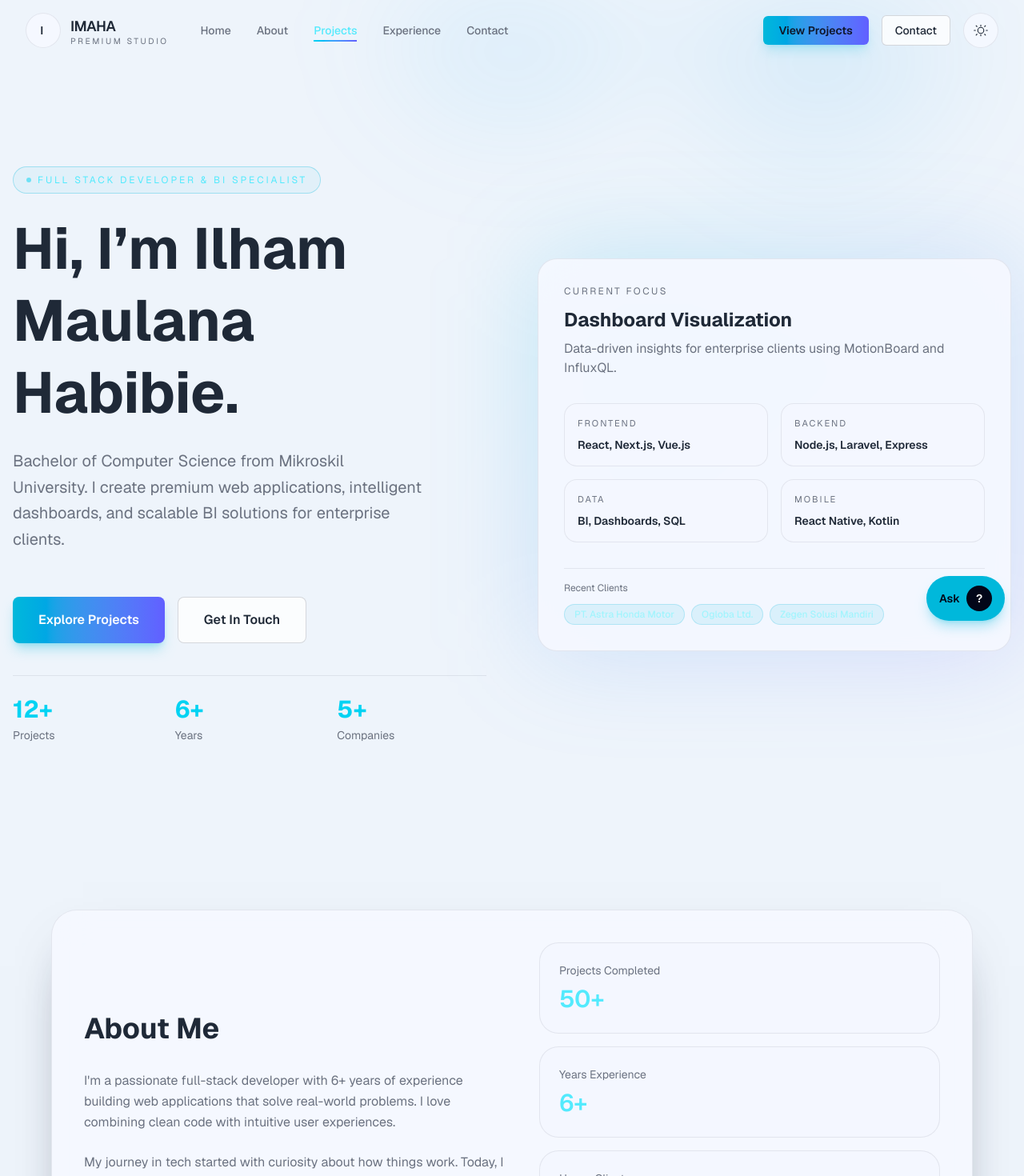
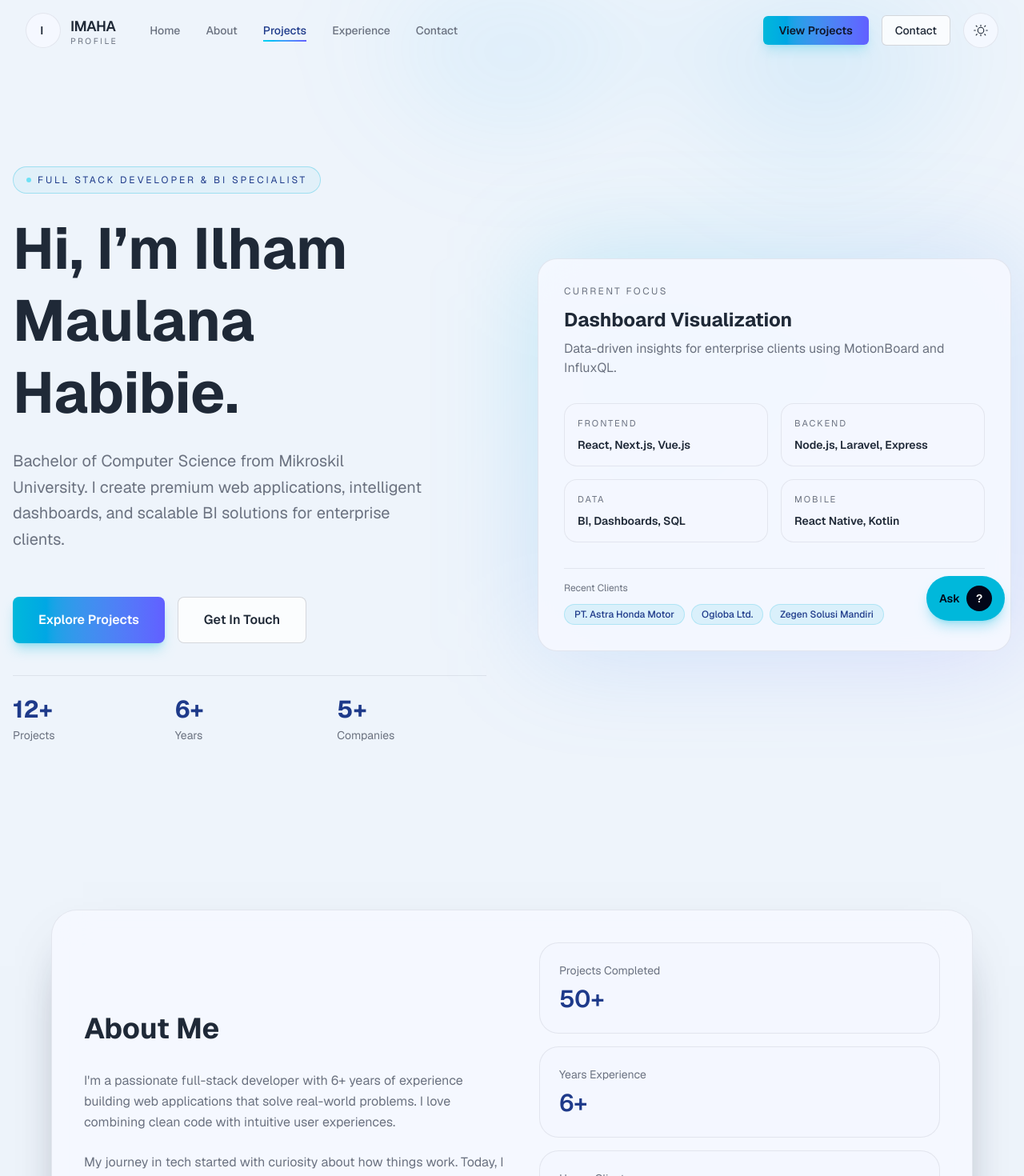
Before and after one commit to imaha7/imaha7-profile, a Next.js app: page / in a window 1280 px wide. Shown: the top 1470 px of the page at 80% size. Built offline with nearby package versions, Linux system fonts and the light colour scheme.

Commit message:
Adjust font color light mode and title navbar text

```diff
--- a/app/globals.css
+++ b/app/globals.css
@@ -9,6 +9,7 @@
   --outline-border: rgba(255, 255, 255, 0.12);
   --muted: #94a3b8;
   --accent: #38bdf8;
+  --brand-text: #38bdf8;
 }
 
 html[data-theme="light"] {
@@ -20,6 +21,7 @@ html[data-theme="light"] {
   --outline-border: rgba(15, 23, 42, 0.16);
   --muted: #6b7280;
   --accent: #2c7fb8;
+  --brand-text: #1e3a8a; /* darker blue for better contrast in light mode */
 }
 
 @theme inline {
--- a/app/page.tsx
+++ b/app/page.tsx
@@ -378,7 +378,7 @@ export default function Home() {
               </div>
               <div className="flex flex-col leading-none">
                 <span className="text-lg font-semibold tracking-tight text-[var(--foreground)]">IMAHA</span>
-                <span className="text-[0.65rem] uppercase tracking-[0.24em] text-[var(--muted)]">Premium Studio</span>
+                <span className="text-[0.65rem] uppercase tracking-[0.24em] text-[var(--muted)]">Profile</span>
               </div>
             </a>
             <div className="hidden lg:flex items-center gap-8 ml-6">
@@ -389,7 +389,7 @@ export default function Home() {
                     setActiveSection(item.id);
                     document.getElementById(item.id)?.scrollIntoView({ behavior: 'smooth', block: 'start' });
                   }}
-                  className={`relative text-sm font-medium transition-all duration-300 py-1 ${activeSection === item.id ? 'text-cyan-300' : 'text-[var(--muted)] hover:text-[var(--foreground)]'}`}
+                  className={`relative text-sm font-medium transition-all duration-300 py-1 ${activeSection === item.id ? 'text-[var(--brand-text)]' : 'text-[var(--muted)] hover:text-[var(--foreground)]'}`}
                 >
                   {item.label}
                   <span className={`absolute left-0 bottom-0 h-0.5 bg-gradient-to-r from-cyan-400 to-indigo-500 transition-all duration-300 ${activeSection === item.id ? 'w-full' : 'w-0 group-hover:w-full'}`} />
@@ -456,7 +456,7 @@ export default function Home() {
                   document.getElementById(item.id)?.scrollIntoView({ behavior: 'smooth', block: 'start' });
                 }}
                 className={`w-full rounded-xl px-4 py-3 text-left text-sm font-medium transition ${
-                  activeSection === item.id ? 'bg-cyan-500/10 text-cyan-200' : 'text-[var(--foreground)] hover:bg-[var(--surface)]'
+                  activeSection === item.id ? 'bg-cyan-500/10 text-[var(--brand-text)]' : 'text-[var(--foreground)] hover:bg-[var(--surface)]'
                 }`}
               >
                 {item.label}
@@ -472,7 +472,7 @@ export default function Home() {
             <div className="grid gap-16 lg:grid-cols-2 items-center">
               <div className="space-y-10">
                 <div className="space-y-6">
-                  <div className="inline-flex items-center gap-2 rounded-full border border-cyan-500/30 bg-cyan-500/5 px-4 py-2 text-xs uppercase tracking-[0.24em] text-cyan-300">
+                  <div className="inline-flex items-center gap-2 rounded-full border border-cyan-500/30 bg-cyan-500/5 px-4 py-2 text-xs uppercase tracking-[0.24em] text-[var(--brand-text)]">
                     <span className="h-1.5 w-1.5 rounded-full bg-cyan-400 animate-pulse" />
                     Full Stack Developer & BI Specialist
                   </div>
@@ -506,7 +506,7 @@ export default function Home() {
                     { num: '5+', label: 'Companies' },
                   ].map((stat) => (
                     <div key={stat.label}>
-                      <div className="text-3xl font-bold text-cyan-400">{stat.num}</div>
+                      <div className="text-3xl font-bold text-[var(--brand-text)]">{stat.num}</div>
                       <div className="text-sm text-[var(--muted)] mt-1">{stat.label}</div>
                     </div>
                   ))}
@@ -539,7 +539,7 @@ export default function Home() {
                       <p className="text-xs text-[var(--muted)] mb-3">Recent Clients</p>
                       <div className="flex flex-wrap gap-2">
                         {['PT. Astra Honda Motor', 'Ogloba Ltd.', 'Zegen Solusi Mandiri'].map((client) => (
-                          <span key={client} className="inline-flex items-center px-3 py-1 rounded-full text-xs font-medium bg-cyan-500/10 text-cyan-200 border border-cyan-500/20">
+                          <span key={client} className="inline-flex items-center px-3 py-1 rounded-full text-xs font-medium bg-cyan-500/10 text-[var(--brand-text)] border border-cyan-500/20">
                             {client}
                           </span>
                         ))}
@@ -576,7 +576,7 @@ export default function Home() {
                 ].map((stat) => (
                   <div key={stat.label} className="rounded-3xl border border-[var(--surface-border)] bg-[var(--surface)] p-6">
                     <div className="text-sm text-[var(--muted)]">{stat.label}</div>
-                    <div className="mt-2 text-3xl font-semibold text-cyan-300">{stat.value}</div>
+                    <div className="mt-2 text-3xl font-semibold text-[var(--brand-text)]">{stat.value}</div>
                   </div>
                 ))}
               </div>
@@ -590,7 +590,7 @@ export default function Home() {
             <div className="grid gap-8 md:grid-cols-3">
               {skills.map((skillGroup) => (
                 <div key={skillGroup.category} className="rounded-3xl border border-[var(--surface-border)] bg-[var(--surface)] p-6 transition hover:border-cyan-400/50">
-                  <h3 className="mb-4 text-xl font-semibold text-cyan-300">{skillGroup.category}</h3>
+                  <h3 className="mb-4 text-xl font-semibold text-[var(--brand-text)]">{skillGroup.category}</h3>
                   <div className="space-y-3">
                     {skillGroup.items.map((item) => (
                       <div key={item} className="flex items-center gap-3 text-[var(--muted)]">
@@ -628,7 +628,7 @@ export default function Home() {
                     {project.skills && project.skills.length > 0 && (
                       <div className="flex flex-wrap gap-2">
                         {project.skills.map((s) => (
-                          <span key={s} className="rounded-full bg-cyan-500/12 px-3 py-1 text-xs font-medium text-cyan-200">
+                          <span key={s} className="rounded-full bg-cyan-500/12 px-3 py-1 text-xs font-medium text-[var(--brand-text)]">
                             {s}
                           </span>
                         ))}
@@ -649,7 +649,7 @@ export default function Home() {
                 <div key={exp.role} className="relative overflow-hidden rounded-[1.5rem] border border-[var(--surface-border)] bg-[var(--surface)] p-6 shadow-[0_20px_80px_-45px_rgba(14,165,233,0.4)]">
                   <div className="absolute top-6 left-0 h-20 w-1 rounded-tr-full rounded-br-full bg-gradient-to-b from-cyan-400 to-transparent" />
                   <div className="ml-6">
-                    <h3 className="text-xl font-semibold text-cyan-300">{exp.role}</h3>
+                    <h3 className="text-xl font-semibold text-[var(--brand-text)]">{exp.role}</h3>
                     <p className="text-sm text-[var(--muted)] mt-1">{exp.company}</p>
                     <p className="text-xs text-[var(--muted)] mt-2">{exp.period}</p>
                     {exp.details ? (
@@ -683,11 +683,11 @@ export default function Home() {
               >
                 Email Me
               </a>
-              <a
+                <a
                 href="https://www.linkedin.com/in/imaha7"
                 target="_blank"
                 rel="noopener noreferrer"
-                className="rounded-full border border-cyan-400/50 px-8 py-3 text-sm font-semibold text-cyan-200 transition hover:bg-cyan-400/10"
+                className="rounded-full border border-cyan-400/50 px-8 py-3 text-sm font-semibold text-[var(--brand-text)] transition hover:bg-cyan-400/10"
               >
                 LinkedIn
               </a>
@@ -695,7 +695,7 @@ export default function Home() {
                 href="https://github.com/imaha7"
                 target="_blank"
                 rel="noopener noreferrer"
-                className="rounded-full border border-cyan-400/50 px-8 py-3 text-sm font-semibold text-cyan-200 transition hover:bg-cyan-400/10"
+                className="rounded-full border border-cyan-400/50 px-8 py-3 text-sm font-semibold text-[var(--brand-text)] transition hover:bg-cyan-400/10"
               >
                 GitHub
               </a>
@@ -708,13 +708,13 @@ export default function Home() {
         <div className="mx-auto max-w-6xl px-4 py-14 sm:px-6 lg:px-8">
           <div className="grid gap-10 lg:grid-cols-[1.4fr_0.9fr] items-start">
             <div>
-              <p className="text-sm uppercase tracking-[0.32em] text-cyan-400">Let's collaborate</p>
+              <p className="text-sm uppercase tracking-[0.32em] text-[var(--brand-text)]">Let's collaborate</p>
               <h2 className="mt-4 text-3xl font-semibold text-[var(--foreground)]">Powerful solutions with premium delivery.</h2>
               <p className="mt-4 max-w-xl text-[var(--muted)]">Available for BI, dashboard, and web application projects. Send an email to start a clear, fast conversation about your next digital product.</p>
             </div>
             <div className="rounded-3xl border border-[var(--surface-border)] bg-[var(--surface)] p-6">
               <p className="text-xs uppercase tracking-[0.24em] text-[var(--muted)]">Email</p>
-              <a href="mailto:ilham.maulana.07.0698@gmail.com" className="mt-3 block text-lg font-semibold text-[var(--foreground)] hover:text-cyan-300">ilham.maulana.07.0698@gmail.com</a>
+              <a href="mailto:ilham.maulana.07.0698@gmail.com" className="mt-3 block text-lg font-semibold text-[var(--foreground)] hover:text-[var(--brand-text)]">ilham.maulana.07.0698@gmail.com</a>
               <p className="mt-4 text-sm text-[var(--muted)]">Jakarta, Indonesia</p>
             </div>
           </div>
@@ -735,7 +735,7 @@ export default function Home() {
         <div className={`${chatOpen ? "block" : "hidden"} w-[320px] max-w-full rounded-3xl border border-[var(--surface-border)] bg-[var(--surface)] p-4 shadow-[0_25px_60px_-30px_rgba(0,0,0,0.6)] backdrop-blur-xl`}>
           <div className="flex items-center justify-between border-b border-[var(--surface-border)] pb-3">
             <div>
-              <p className="text-sm uppercase tracking-[0.24em] text-cyan-300">AI Assistant</p>
+              <p className="text-sm uppercase tracking-[0.24em] text-[var(--brand-text)]">AI Assistant</p>
               <h3 className="mt-1 text-lg font-semibold text-[var(--foreground)]">Ask about Ilham</h3>
             </div>
             <button
```
